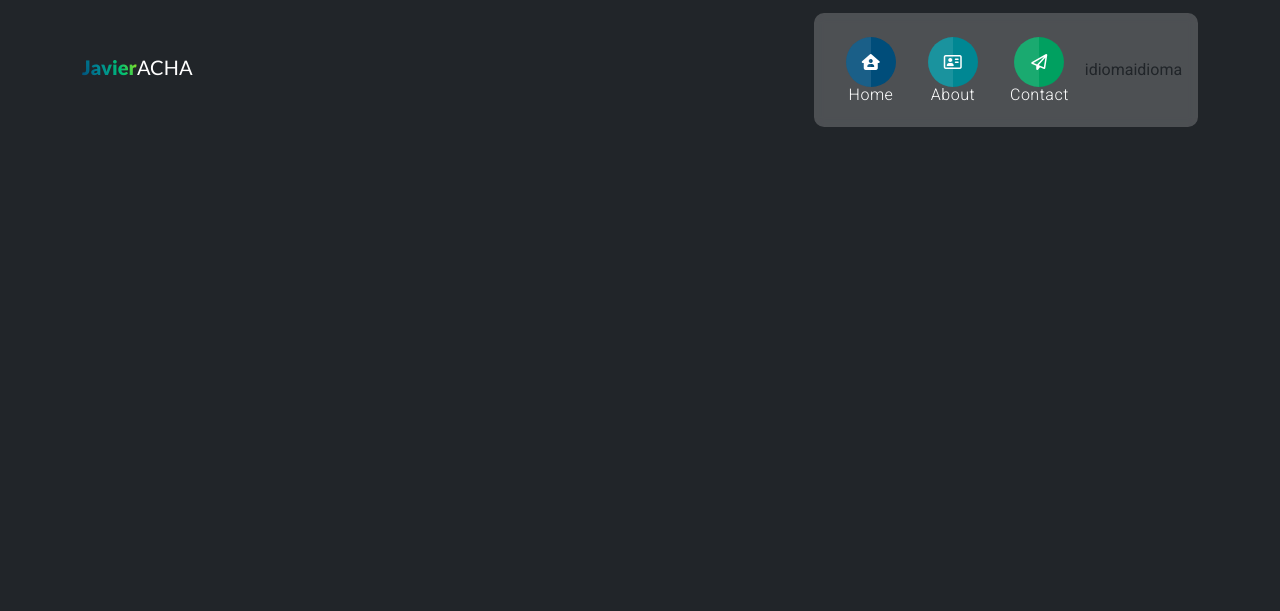
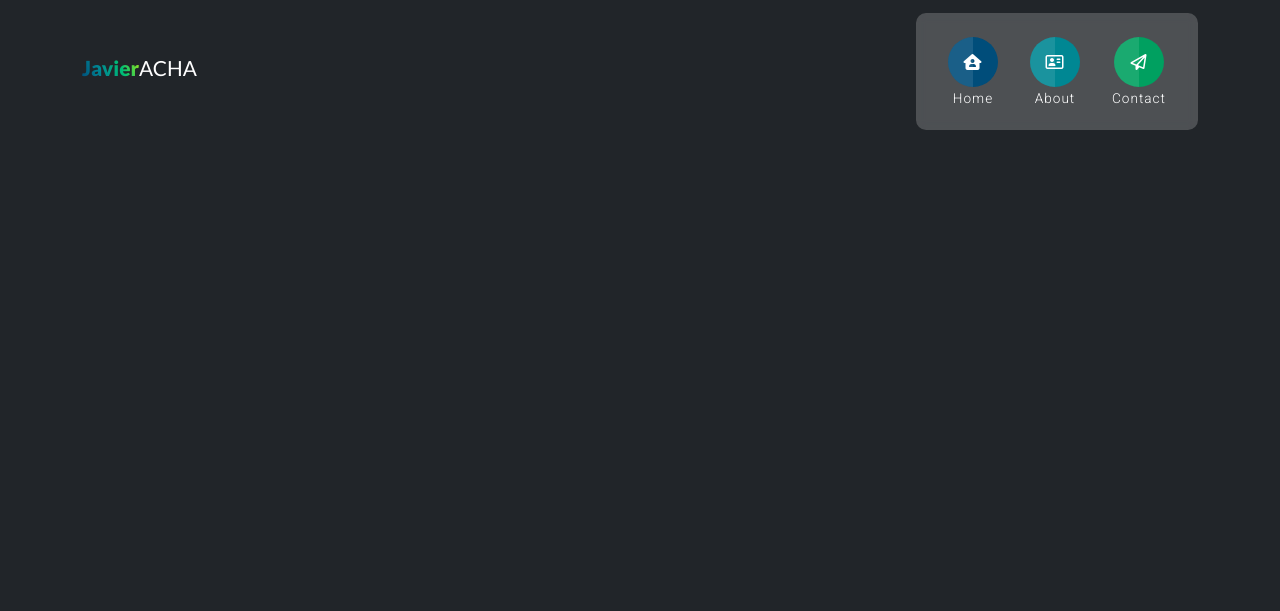
Before and after one commit to jesus0091/javieracha, a website: page index.html in a window 1280 px wide. Shown: the top 611 px of the page. Drawn offline with nearby package versions, Linux system fonts and the light colour scheme.

Commit message:
Javier Acha

```diff
--- a/assets/scss/components/_1-navbar.scss
+++ b/assets/scss/components/_1-navbar.scss
@@ -28,10 +28,13 @@
     display: flex;
     width: 100%;
 
-
+.navbar-brand {
+    font-size: 1.30rem;
+}
     .brand-1 {
         font-family: 'Lato', sans-serif;
         font-weight: 900;
+
         background: -webkit-linear-gradient(left bottom, #004d7a, #008793, #00bf72, #a8eb12);
         -webkit-background-clip: text;
         -webkit-text-fill-color: transparent;
@@ -62,8 +65,9 @@
             justify-content: center;
             align-items: center;
             color: white;
-            letter-spacing: .5px;
+            letter-spacing: 1px;
             font-weight: 300;
+            font-size: .85rem;
         }
 
         .icon-navbar {
@@ -76,10 +80,11 @@
             width: 50px;
             height: 50px;
             color: white;
+            margin-bottom: 5px;
             z-index: 1;
 
-            img {
-                height: 30px;
+            i {
+                font-size: 1rem;
             }
 
             &::after {
@@ -108,16 +113,8 @@
     background: #00a060;
 }
 
-.animate__animated.animate__bounce1 {
-    animation-delay: 0s;
-}
-
-.animate__animated.animate__bounce2 {
-    animation-delay: 0.1s;
-}
-
-.animate__animated.animate__bounce3 {
-    animation-delay: 0.15s;
+.config-style {
+    border-top: 1px solid rgba(255 255 255 / 0.2);
 }
 
 
@@ -2509,8 +2506,8 @@ ____________________________________________________________*/
     justify-content: center;
     align-items: center;
 	margin-bottom: 10px;
-	width: 30px;
-	height: 30px;
+	width: 35px;
+	height: 35px;
     border-radius: 100px;
     border: 1px solid rgba(255 255 255 / 0.2);
 	transition: transform .2s;
--- a/assets/scss/components/_animations.scss
+++ b/assets/scss/components/_animations.scss
@@ -90,18 +90,7 @@
 	-webkit-animation: scale-in-tr 0.5s cubic-bezier(0.250, 0.460, 0.450, 0.940) both;
 	        animation: scale-in-tr 0.5s cubic-bezier(0.250, 0.460, 0.450, 0.940) both;
 }
-/* ----------------------------------------------
- * Generated by Animista on 2021-7-25 21:54:29
- * Licensed under FreeBSD License.
- * See http://animista.net/license for more info.
- * w: http://animista.net, t: @cssanimista
- * ---------------------------------------------- */
 
-/**
- * ----------------------------------------
- * animation scale-in-tr
- * ----------------------------------------
- */
  @-webkit-keyframes scale-in-tr {
     0% {
       -webkit-transform: scale(0);
@@ -134,3 +123,15 @@
       opacity: 1;
     }
   }
+
+  .animate__animated.animate__bounce1 {
+    animation-delay: 0s;
+}
+
+.animate__animated.animate__bounce2 {
+    animation-delay: 0.1s;
+}
+
+.animate__animated.animate__bounce3 {
+    animation-delay: 0.15s;
+}
--- a/index.html
+++ b/index.html
@@ -89,14 +89,6 @@
                                 </div>
                                 <span>Contact</span>
                             </a>
-                        </li>
-                    </ul>
-                    <ul class="config-style">
-                        <li class="">
-                            idioma
-                        </li>
-                        <li class="">
-                            idioma
                         </li>
                     </ul>
                 </div>
```
Also changed, not shown: package.json (+8 -0 lines), assets/css/style.css, 1 other file.
